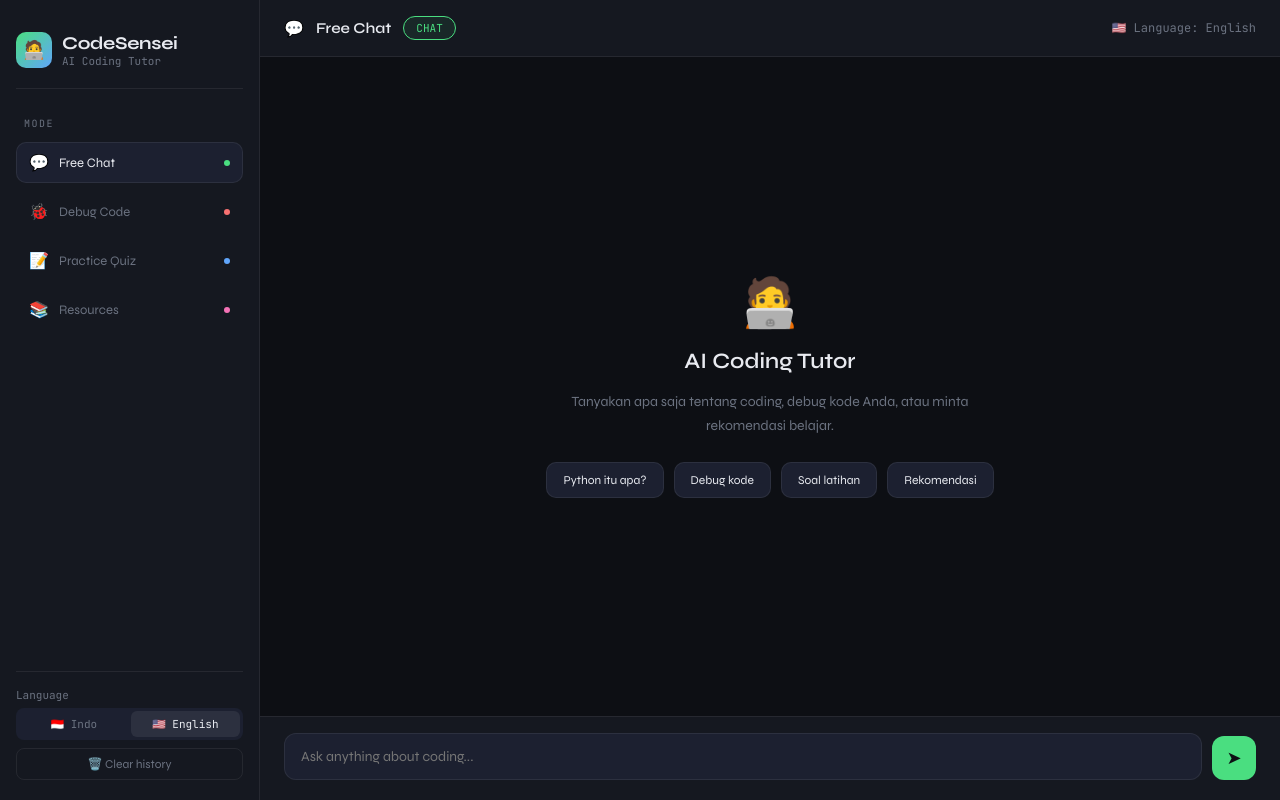
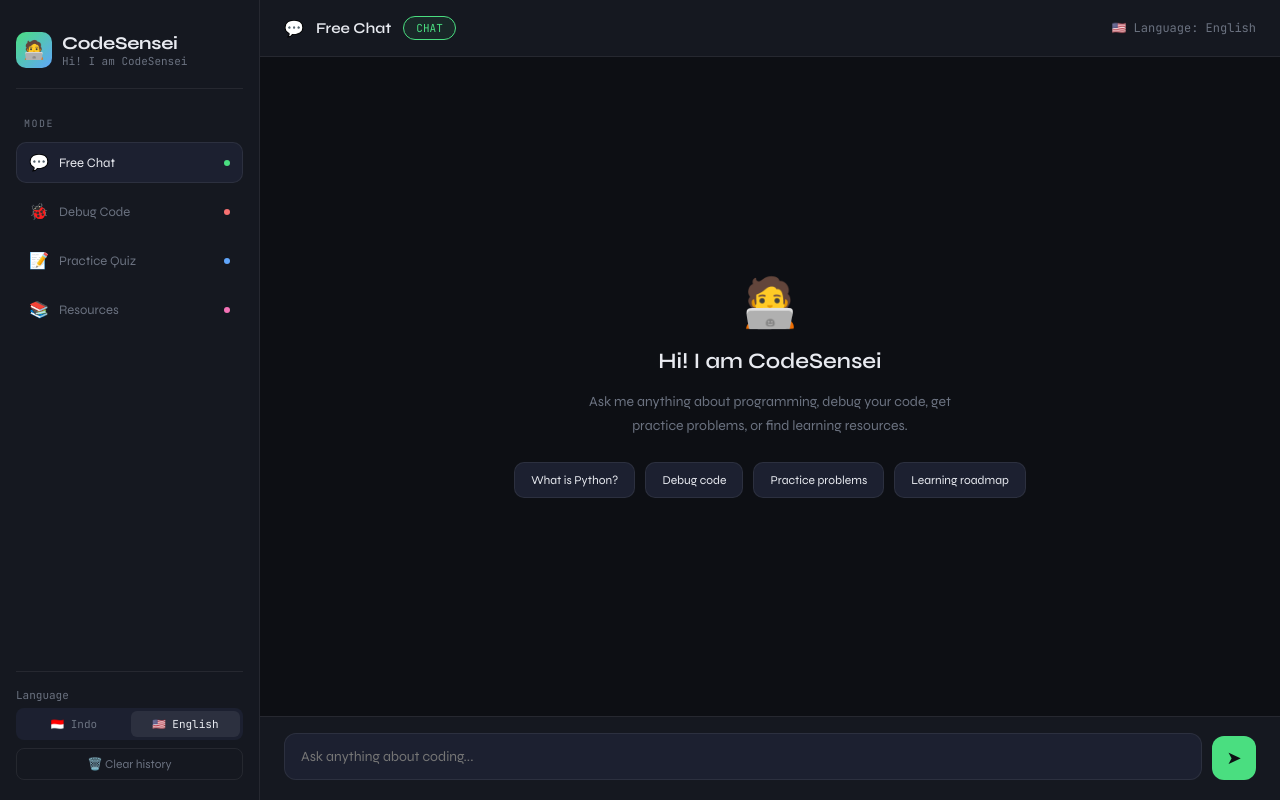
Before and after one commit to Viann354/coding-tutor-agent, a Flask app: page / in a window 1280 px wide. Run offline with Flask 3, Linux system fonts and the light colour scheme; some libraries are stand-ins or nearby versions.

Commit message:
fix remaining Indonesian text to English

```diff
--- a/templates/index.html
+++ b/templates/index.html
@@ -3,7 +3,7 @@
 <head>
     <meta charset="UTF-8">
     <meta name="viewport" content="width=device-width, initial-scale=1.0">
-    <title>CodeSensei — AI Coding Tutor</title>
+    <title>CodeSensei — Hi! I am CodeSensei</title>
     <link href="https://fonts.googleapis.com/css2?family=JetBrains+Mono:wght@400;500&family=Syne:wght@400;500;600;700&display=swap" rel="stylesheet">
     <link rel="stylesheet" href="https://cdnjs.cloudflare.com/ajax/libs/highlight.js/11.9.0/styles/atom-one-dark.min.css">
     <script src="https://cdnjs.cloudflare.com/ajax/libs/highlight.js/11.9.0/highlight.min.js"></script>
@@ -161,7 +161,7 @@
         <div class="logo-icon">🧑‍💻</div>
         <div>
             <div class="logo-text">CodeSensei</div>
-            <div class="logo-sub">AI Coding Tutor</div>
+            <div class="logo-sub">Hi! I am CodeSensei</div>
         </div>
     </div>
 
@@ -205,13 +205,13 @@
     <div class="chat-area" id="chat-area">
         <div class="welcome" id="welcome">
             <div class="welcome-icon">🧑‍💻</div>
-            <h2>AI Coding Tutor</h2>
-            <p>Tanyakan apa saja tentang coding, debug kode Anda, atau minta rekomendasi belajar.</p>
+            <h2>Hi! I am CodeSensei</h2>
+            <p>Ask me anything about programming, debug your code, get practice problems, or find learning resources.</p>
             <div class="welcome-cards">
-                <div class="welcome-card" onclick="quickSend('Apa itu Python?')">Python itu apa?</div>
-                <div class="welcome-card" onclick="quickSend('Tolong debug kode ini...')">Debug kode</div>
-                <div class="welcome-card" onclick="quickSend('Buat soal latihan Python')">Soal latihan</div>
-                <div class="welcome-card" onclick="quickSend('Roadmap belajar web dev')">Rekomendasi</div>
+                <div class="welcome-card" onclick="quickSend('Apa itu Python?')">What is Python?</div>
+                <div class="welcome-card" onclick="quickSend('Tolong Debug code ini...')">Debug code</div>
+                <div class="welcome-card" onclick="quickSend('Buat Practice problems Python')">Practice problems</div>
+                <div class="welcome-card" onclick="quickSend('Roadmap belajar web dev')">Learning roadmap</div>
             </div>
         </div>
     </div>
```
